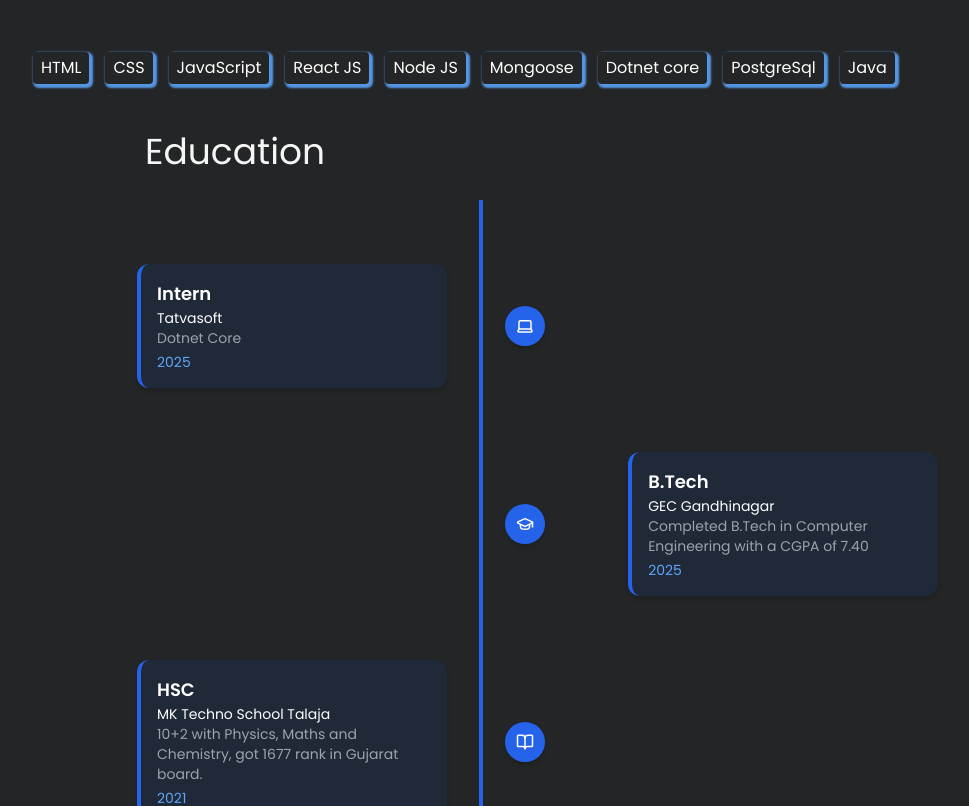
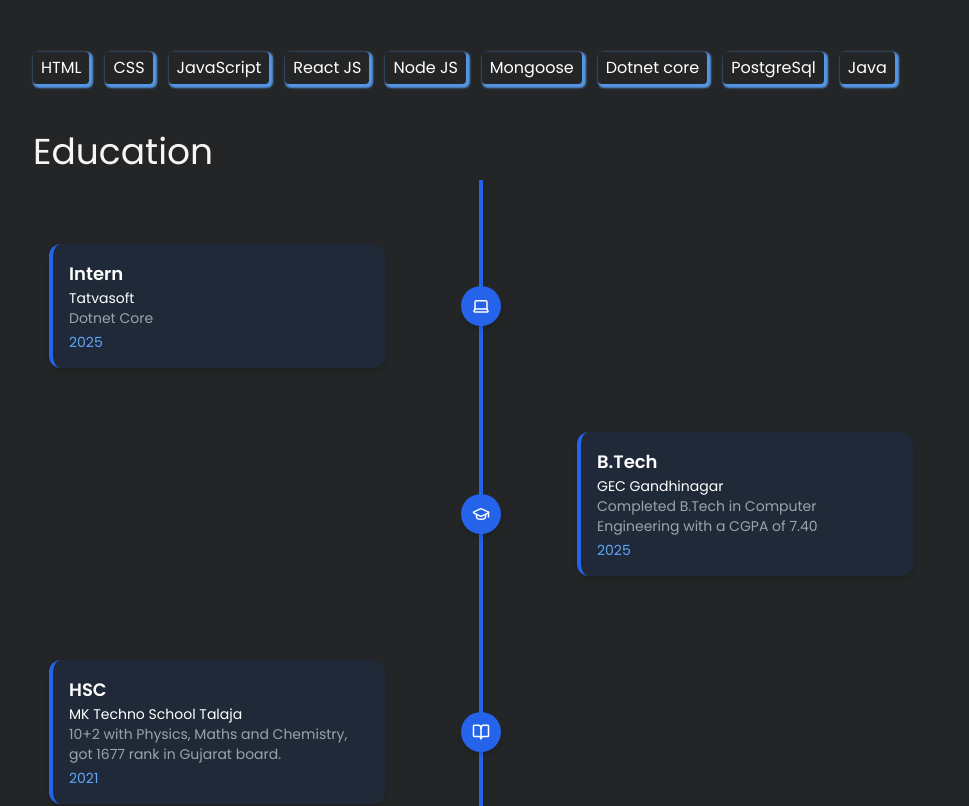
Before and after one commit to bhavadip9/MyProtfilo-Update, a React (Vite) app: page / in a window 1280 px wide. Shown: the part 840-1646 px from the top of the page, without its empty margins (159-1128 px from the left). Built offline with nearby package versions, Linux system fonts and the light colour scheme.

Commit message:
Update ui

```diff
--- a/src/componet/EducationTimeline.jsx
+++ b/src/componet/EducationTimeline.jsx
@@ -35,9 +35,9 @@ const educationData = [
 
 const EducationTimeline = () => {
     return (
-        <div className="bg-[#232526] relative w-full px-6 py-2 md:py-16">
+        <div className="bg-[#232526] relative  max-w-4xl mx-auto py-2 md:py-16 px-4">
 
-            <div className="acsdemygraph">
+            <div className="">
                 {/* Vertical Line */}
                 <div className="absolute top-0 left-1/2 transform -translate-x-1/2 w-1 bg-blue-600 h-full z-0 hidden md:block" />
 
@@ -49,7 +49,7 @@ const EducationTimeline = () => {
                     return (
                         <div
                             key={index}
-                            className="relative z-10 flex flex-col md:flex-row items-center justify-between w-full mb-4 md:mb-16 "
+                            className="relative z-10 flex flex-col md:flex-row items-center justify-between w-full m-auto  md:mb-16 "
                         >
                             {/* Left Card (or full width on mobile) */}
                             {isLeft ? (
@@ -70,7 +70,7 @@ const EducationTimeline = () => {
                                     </motion.div>
 
                                     {/* Center Icon */}
-                                    <div className="flex flex-col me-6 items-center  w-auto  mb-6 md:mb-0 hidden md:block">
+                                    <div className="flex flex-col  items-center  w-auto  mb-6 md:mb-0 hidden md:block">
                                         <div className="w-10 h-10 rounded-full bg-blue-600 flex items-center justify-center shadow-md z-10">
                                             <Icon className="text-white" size={18} /> {/* Use specific icon */}
                                         </div>
@@ -82,7 +82,7 @@ const EducationTimeline = () => {
                                 <>
                                     <div className="hidden md:block w-5/12" />
 
-                                    <div className="flex flex-col me-6 items-center w-auto  mb-6 md:mb-0  hidden md:block">
+                                    <div className="flex flex-col  items-center w-auto  mb-6 md:mb-0  hidden md:block">
                                         <div className="w-10 h-10 rounded-full bg-blue-600 flex items-center justify-center shadow-md z-10">
                                             <Icon className="text-white" size={18} /> {/* Use specific icon */}
                                         </div>
@@ -93,7 +93,7 @@ const EducationTimeline = () => {
                                         whileInView={{ opacity: 1, x: 0 }}
                                         viewport={{ once: true }}
                                         transition={{ duration: 0.6, delay: index * 0.2 }}
-                                        className="w-full md:w-5/12 text-center md:text-left md:pl-6"
+                                        className="w-full pb-5 md:w-5/12 text-center md:text-left md:pl-6"
                                     >
                                         <div className="bg-[#1f2937] text-white p-4 rounded-xl shadow-md border-l-4 border-blue-600">
                                             <h3 className="font-bold text-lg">{item.title}</h3>
--- a/src/page/Home.jsx
+++ b/src/page/Home.jsx
@@ -100,7 +100,7 @@ function Home() {
                 </div>
 
                 <div style={{ backgroundColor: "#232526" }} className="pb-7" >
-                    <div className="about skillclass pb-5" >
+                    <div className="about skillclass max-w-4xl mx-auto" >
                         <h1 className="text-4xl my-2">Education</h1>
                     </div>
                     <EducationTimeline />
```
